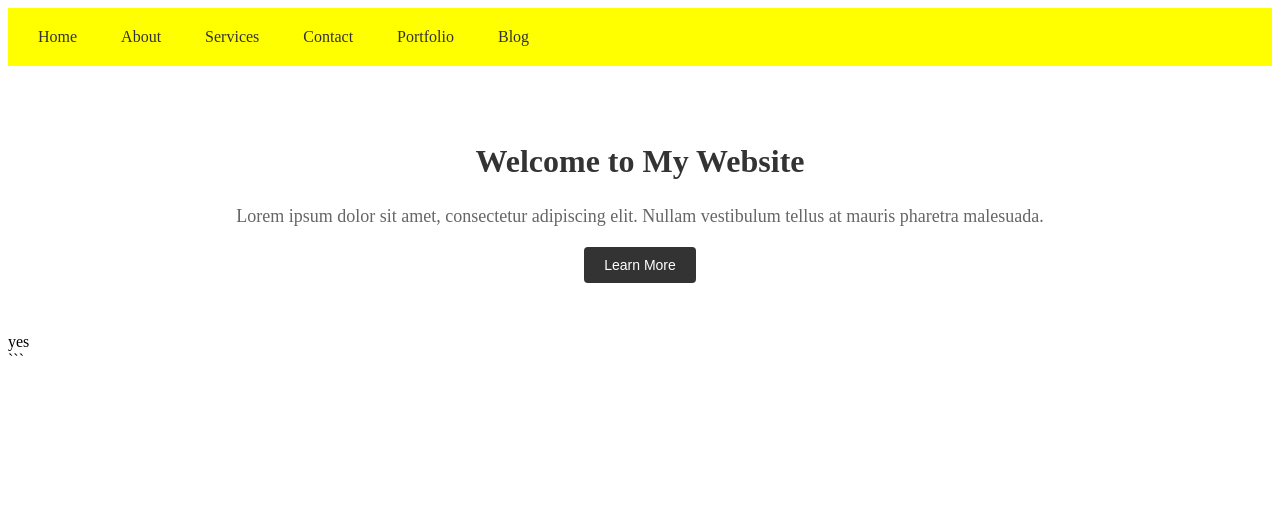
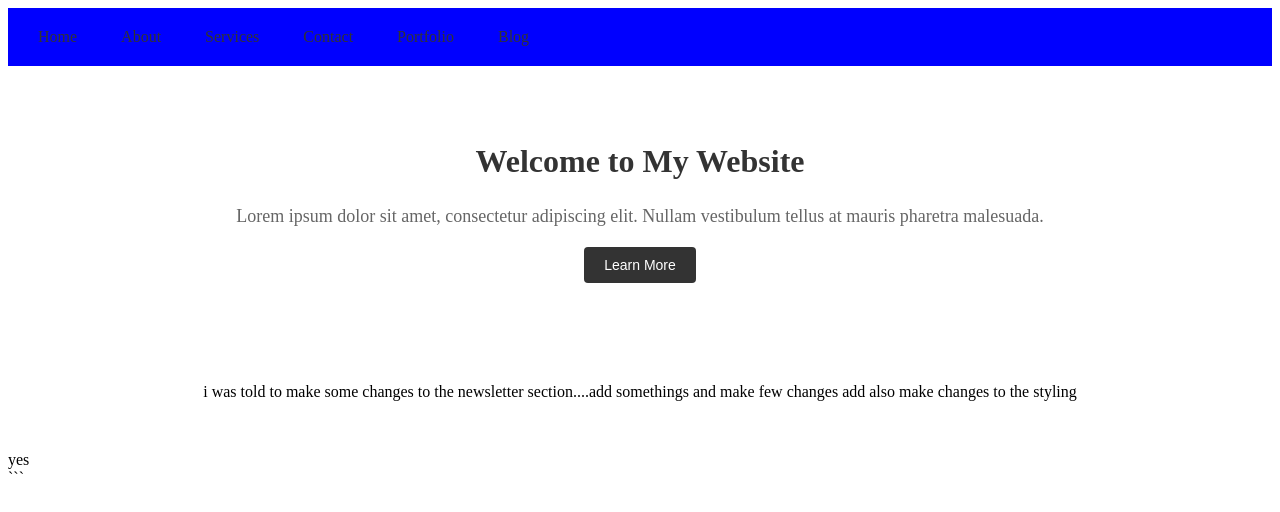
Before and after one commit to Ezejaemmanuel/git-learning, a plain HTML site: page index.html in a window 1280 px wide. Drawn offline with Linux system fonts and the light colour scheme.

Commit message:
branch newsleeter section...i made some changes to the newsletter section and changes the styling

```diff
--- a/index.html
+++ b/index.html
@@ -21,6 +21,7 @@
     <p>Lorem ipsum dolor sit amet, consectetur adipiscing elit. Nullam vestibulum tellus at mauris pharetra malesuada.</p>
     <button>Learn More</button>
   </section>
+  <section>i was told to make some changes to the newsletter section....add somethings and make few changes add also make changes to the styling</section>
   <main>yes</main>
 </body>
 </html>
--- a/styles.css
+++ b/styles.css
@@ -1,5 +1,5 @@
 header {
-    background-color: yellow;
+    background-color: blue;
     padding: 10px;
   }
 
```
